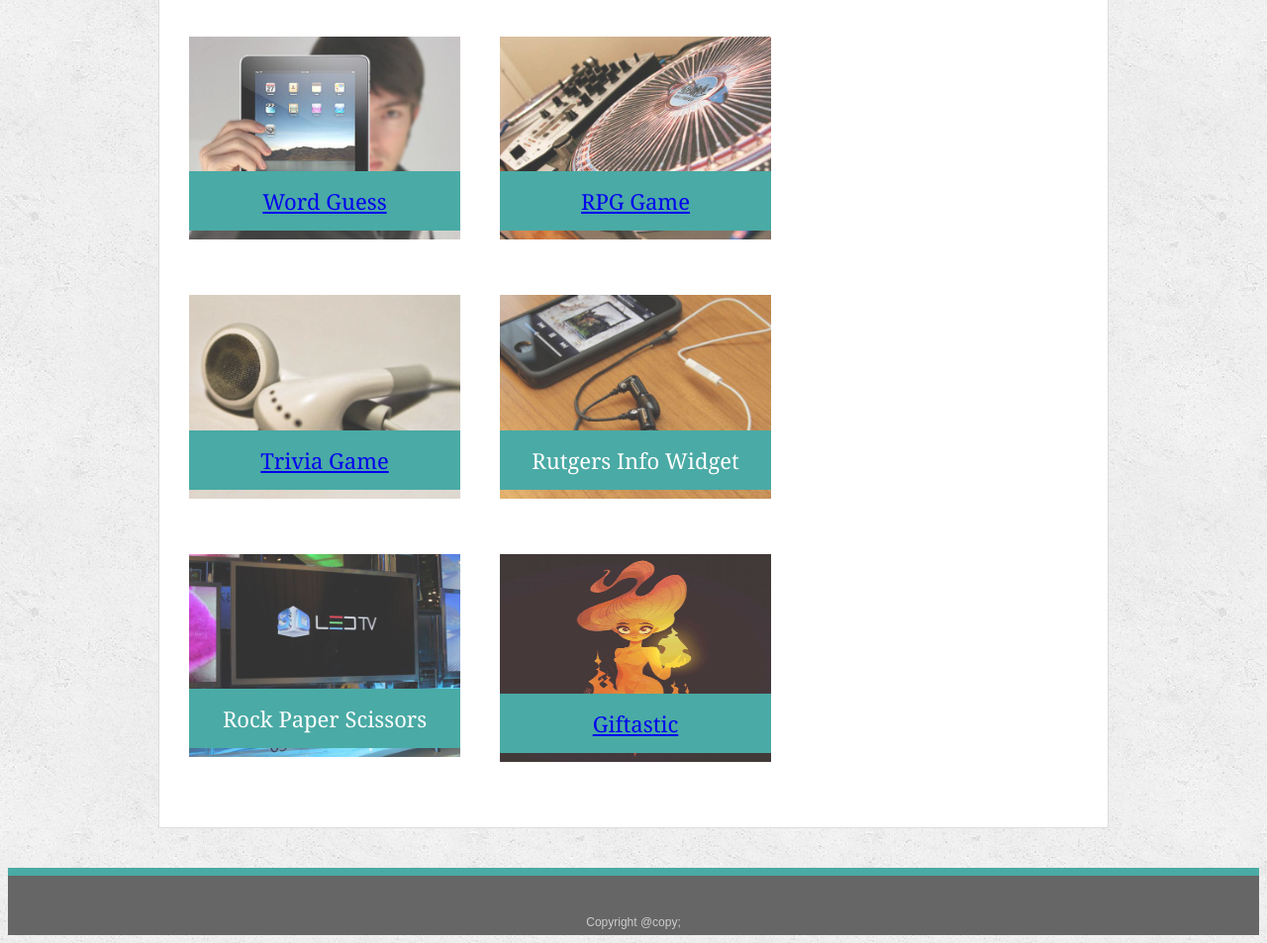
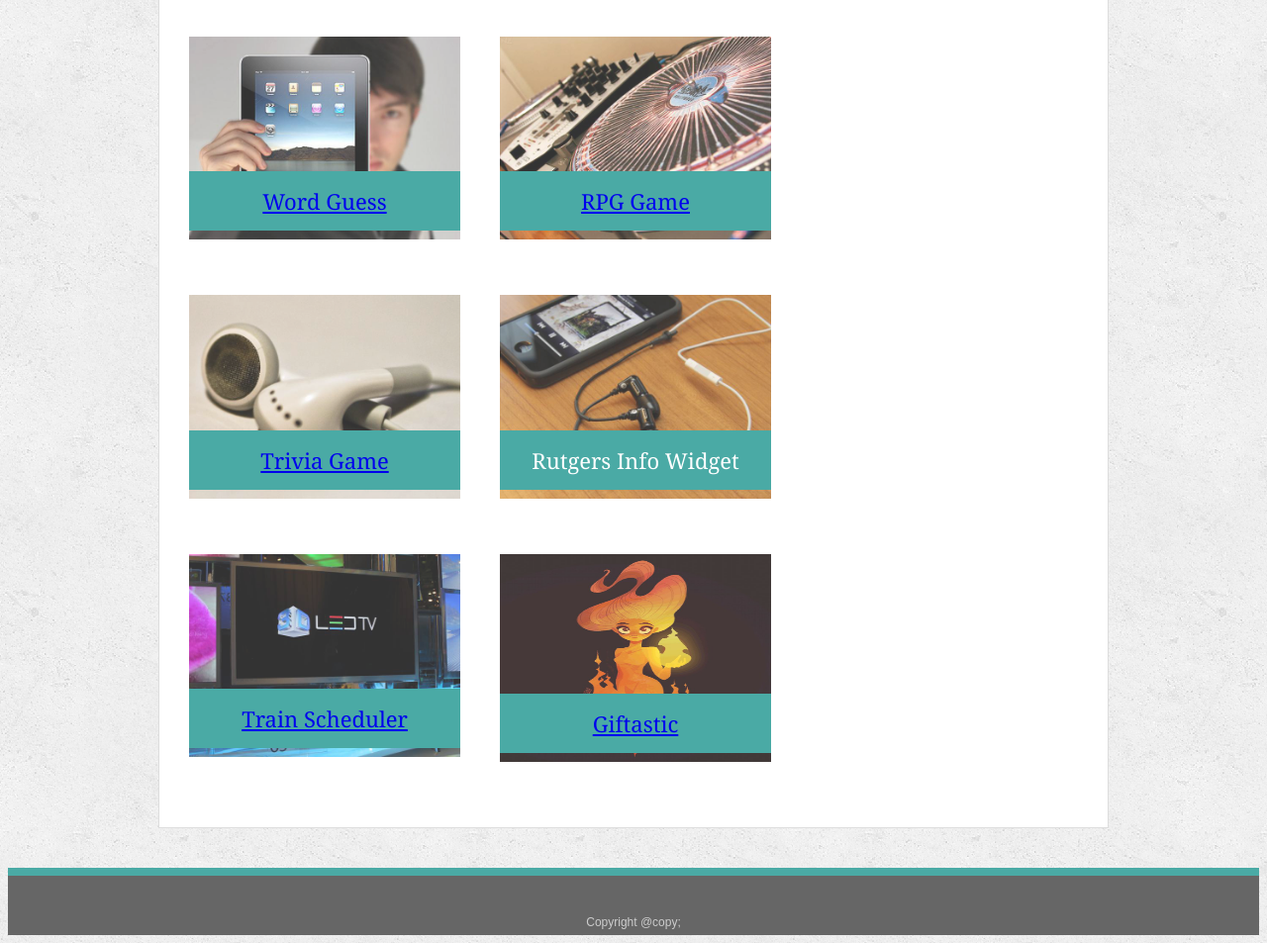
Before and after one commit to Deepastar/Responsive-Portfolio, a plain HTML site: page portfolio.html in a window 1280 px wide. Shown: the part 139-1092 px from the top of the page at 99% size. Drawn offline with Linux system fonts and the light colour scheme.

Commit message:
Added the Train scheduler to the portfolio

```diff
--- a/portfolio.html
+++ b/portfolio.html
@@ -48,8 +48,8 @@
             </div>
 
             <div class="work">
-                <img src="assets/images/technics-q-c-640-480-9.jpg" alt="Rock Paper Scissors">
-                <h3>Rock Paper Scissors</h3>
+                <img src="assets/images/technics-q-c-640-480-9.jpg" alt="Train Scheduler">
+                <h3><a href="https://deepastar.github.io/Firebase-Train-Scheduler/">Train Scheduler</a></h3>
             </div>
 
             <div class="work">
```
